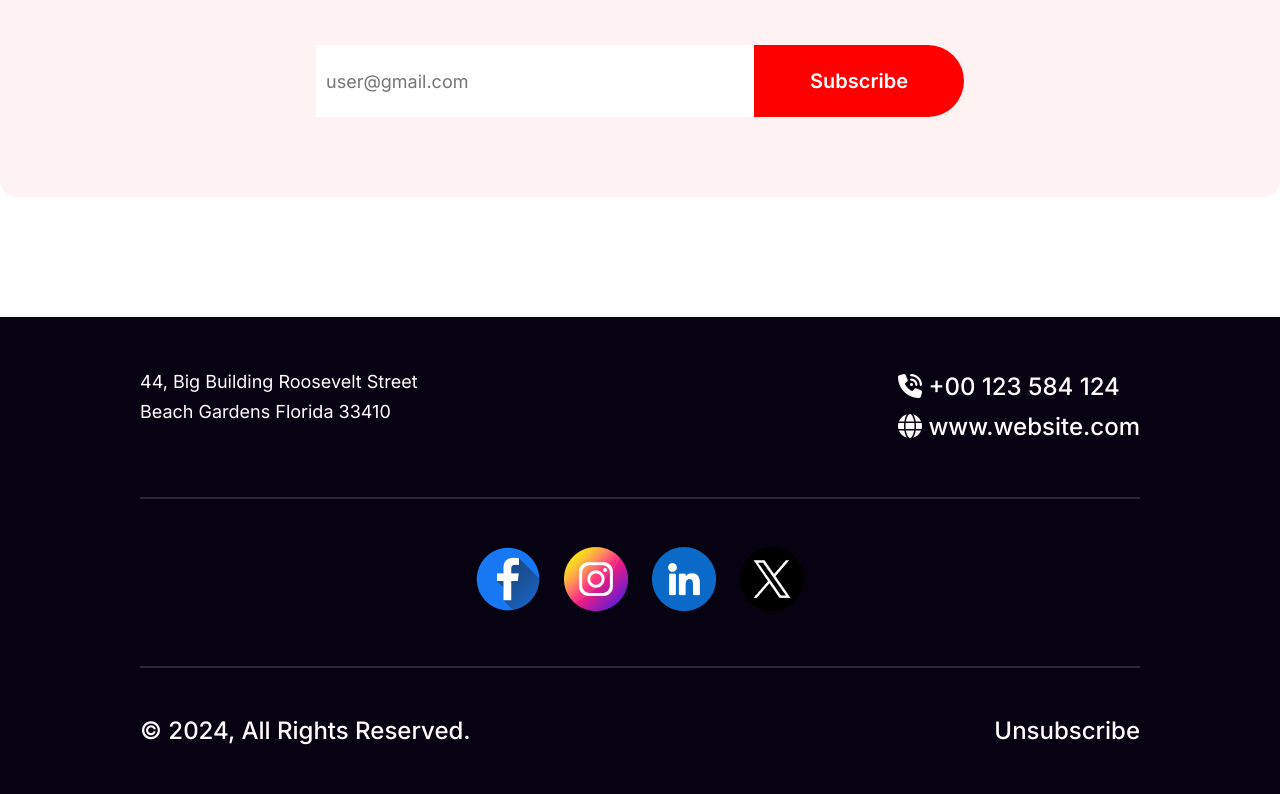
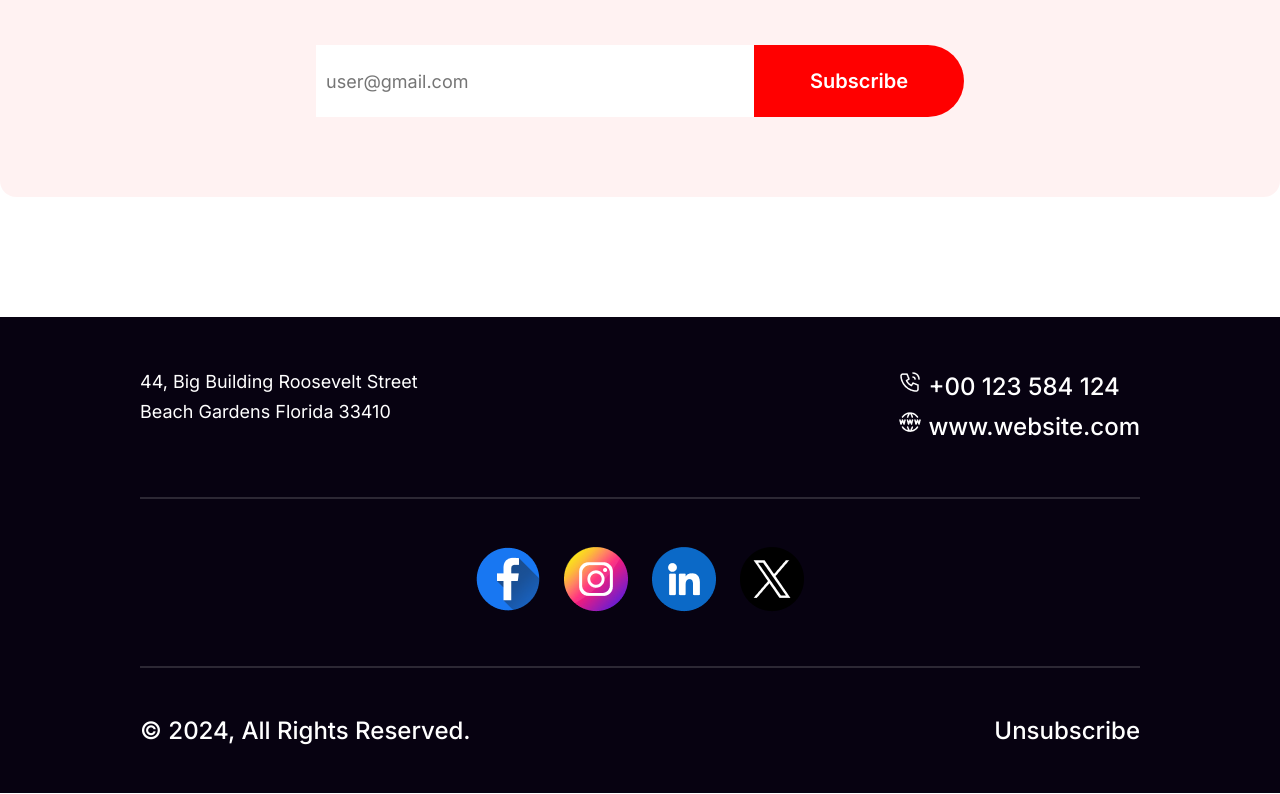
Before and after one commit to MamunKhan2002/assignment-1, a plain HTML site: page index.html in a window 1280 px wide. Shown: the part 6788-7582 px from the top of the page. Drawn offline with Linux system fonts and the light colour scheme.

Commit message:
change in footer contact

```diff
--- a/index.html
+++ b/index.html
@@ -128,10 +128,9 @@
                 <p>
             </div>
             <div class="contact">
-                <ul>
-                    <li><i class="fa-solid fa-phone-volume"></i> +00 123 584 124</li>
-                    <li><i class="fa-solid fa-globe"></i> www.website.com</li>
-                </ul>
+                <p><a href="tel:+00 123 584 124"><img src="./images/Call.png" alt=""> +00 123 584 124</a></p>
+                <p><a href="www.website.com"><img src="./images/Website.png" alt=""> www.website.com</a></p>
+
             </div>
         </div>
         <div class="line"></div>
@@ -143,8 +142,8 @@
         </div>
         <div class="line"></div>
         <div class="foot-container-two">
-            <p>&copy 2024, All Rights Reserved.</p>
-            <p>Unsubscribe</p>
+            <small>&copy 2024, All Rights Reserved.</small>
+            <small>Unsubscribe</small>
         </div>
     </footer>
 </body>
--- a/style/style.css
+++ b/style/style.css
@@ -397,7 +397,8 @@ footer .foot-container-two {
     line-height: 40px;
 }
 
-.foot-container .contact {
+.foot-container .contact a{
+    text-decoration: none;
     color: #FFF;
     font-family: Inter;
     font-size: 24px;
@@ -405,9 +406,6 @@ footer .foot-container-two {
     line-height: 40px;
 }
 
-.foot-container .contact ul {
-    list-style-type: none;
-}
 
 .line {
     border-bottom: 2px solid rgba(255, 255, 255, 0.15);
@@ -421,7 +419,7 @@ footer .social-icon {
     cursor: pointer;
 }
 
-footer .foot-container-two p {
+footer .foot-container-two small {
     color: #FFF;
     font-family: Inter;
     font-size: 24px;
```
